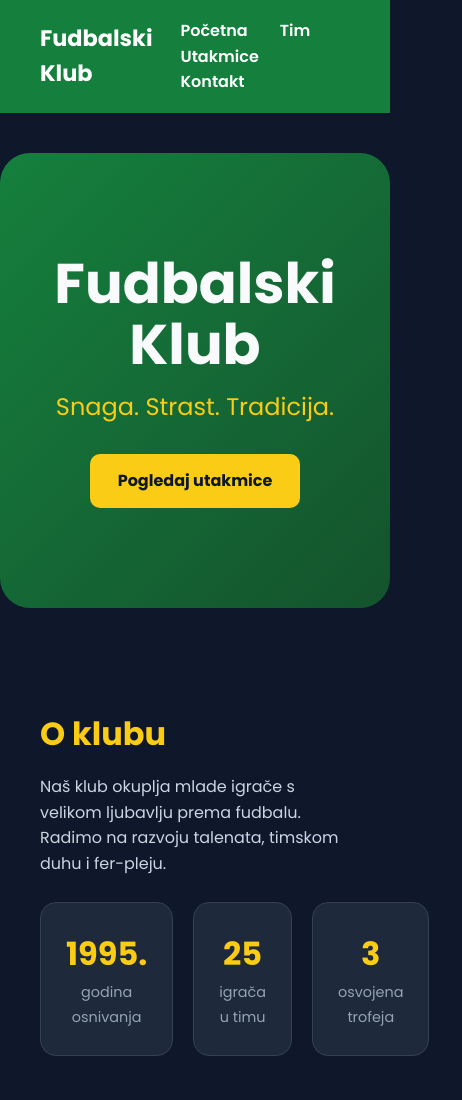
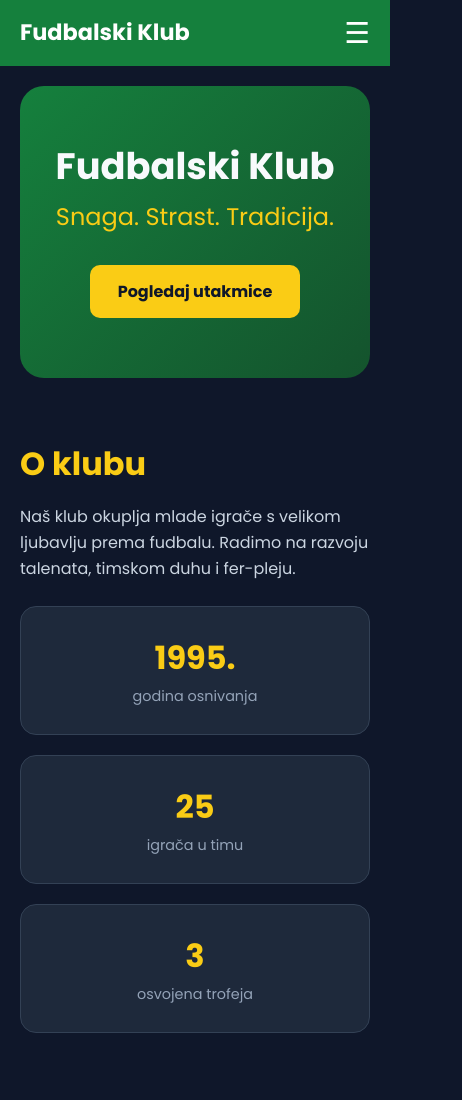
Before and after one commit to faa-ruk/fudbalski-klub, a plain HTML site: page index.html in a window 390 px wide. Shown: the top 1100 px of the page, 462 px wide, since content can reach past the window. Drawn offline with Linux system fonts and the light colour scheme; a script that the page names is missing.

Commit message:
Dodao responzivni dizajn za mobitel

```diff
--- a/css/index.css
+++ b/css/index.css
@@ -32,3 +32,15 @@ nav a:hover { color: #facc15; }
 .card p { color: #94a3b8; font-size: 0.9rem; }
 
 footer { text-align: center; padding: 25px; background: #15803d; color: #fff; margin-top: 40px; }
+
+@media (max-width: 768px) {
+  .navbar { padding: 15px 20px; flex-wrap: wrap; }
+  .menu-btn { display: block; }
+  nav { display: none; width: 100%; flex-direction: column; margin-top: 15px; }
+  nav.open { display: flex; }
+  nav a { margin: 0; padding: 10px 0; }
+  .hero { margin: 20px; padding: 60px 25px; border-radius: 24px; }
+  .hero h1 { font-size: 2.3rem; }
+  .section { padding: 40px 20px; }
+  .facts, .cards { grid-template-columns: 1fr; }
+}
```
